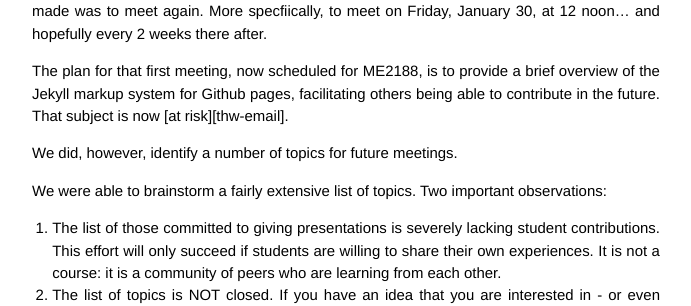
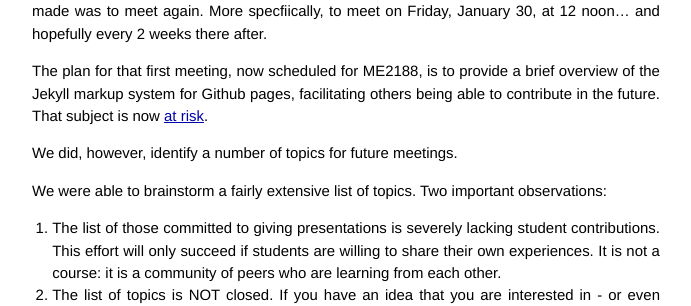
Before and after one commit to thehackerwithin/davis, a Jekyll site: the page built from _posts/2015-01-26-the-hacker-within-wisconsin-reboot.markdown, in a window 1280 px wide. Shown: the part 284-590 px from the top of the page, without its empty margins (294-985 px from the left). Built offline with Jekyll 4.4.1, drawn with Linux system fonts in a browser that asks for light colours; Markdown is read by kramdown in place of the engine named in the settings; some of the changed lines change nothing that is shown.

Commit message:
Add url to email

```diff
--- a/_posts/2015-01-26-the-hacker-within-wisconsin-reboot.markdown
+++ b/_posts/2015-01-26-the-hacker-within-wisconsin-reboot.markdown
@@ -13,8 +13,7 @@ specfiically, to meet on Friday, January 30, at 12 noon... and hopefully every
 
 The plan for that first meeting, now scheduled for ME2188, is to provide a
 brief overview of the Jekyll markup system for Github pages, facilitating
-others being able to contribute in the future.  That subject is now
-[at risk][thw-email].
+others being able to contribute in the future.  That subject is now [at risk][email].
 
 We did, however, identify a number of topics for future meetings.
 
@@ -63,3 +62,4 @@ Topics without identified presenters
 * large scale computing
 
 [thw]: http://thehackerwithin.github.io
+[email]: https://groups.google.com/forum/#!topic/wisc-hacker-within/G0IePqQw8Mg
```
